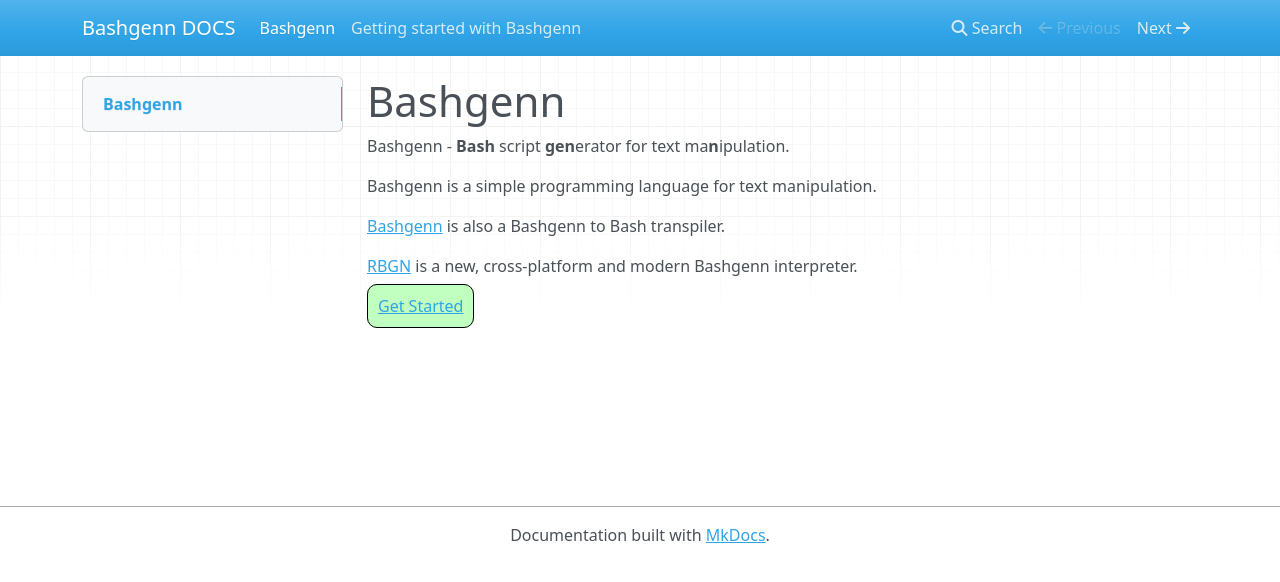
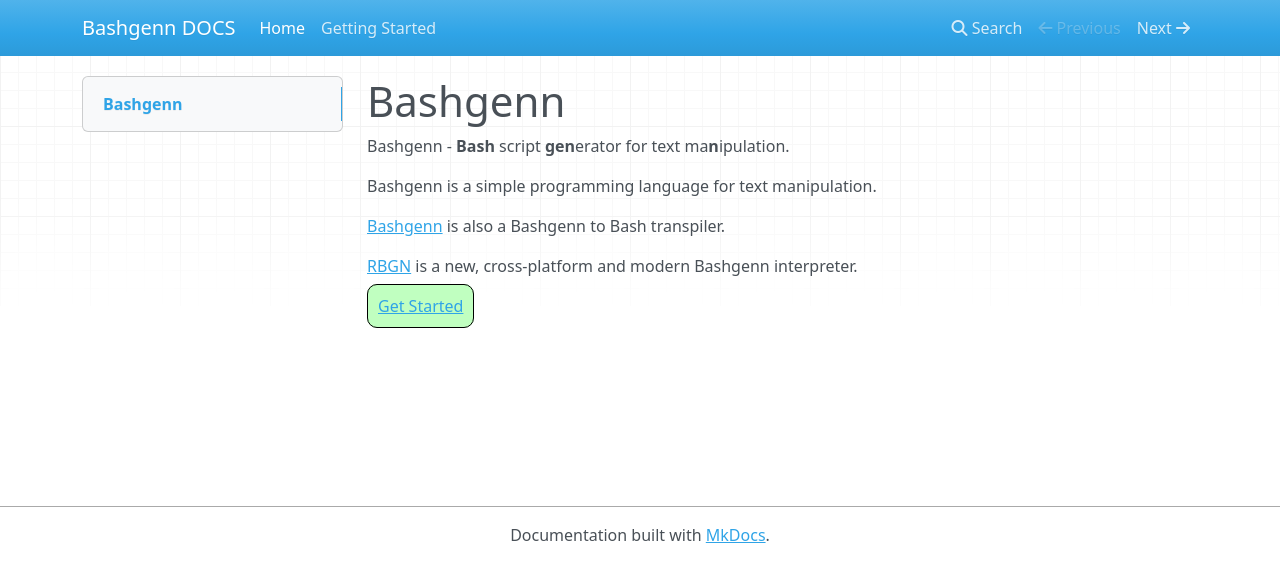
Before and after one commit to romw314/bashgenn-docs, an MkDocs documentation site: the page built from docs/index.md, in a window 1280 px wide. Shown: the top 582 px of the page. Built offline with MkDocs 1.6.1, drawn with Linux system fonts in a browser that asks for light colours; nearby versions of some CDN libraries; part of the change alters nothing that is shown.

Commit message:
Add navigation to mkdocs.yml

```diff
--- a/mkdocs.yml
+++ b/mkdocs.yml
@@ -3,3 +3,6 @@ markdown_extensions:
   - attr_list
 extra_css:
   - style.css
+nav:
+  - Home: 'index.md'
+  - Getting Started: 'getting-started.md'
```
